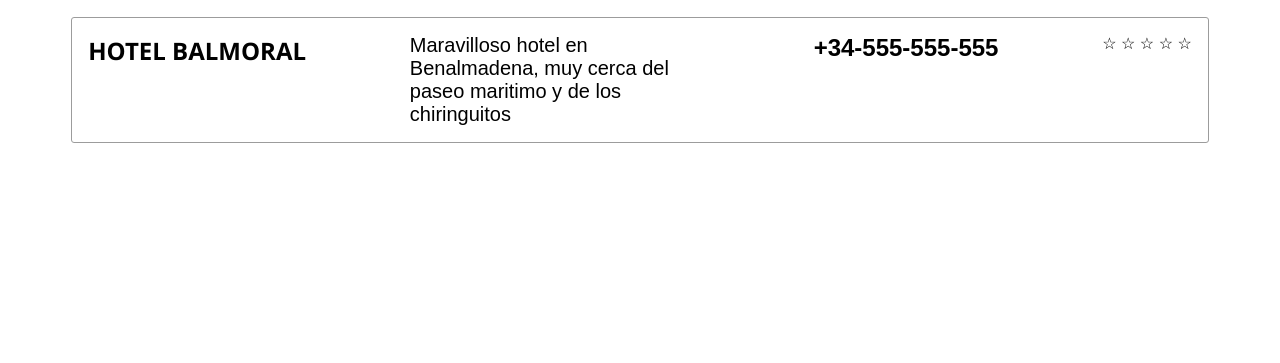
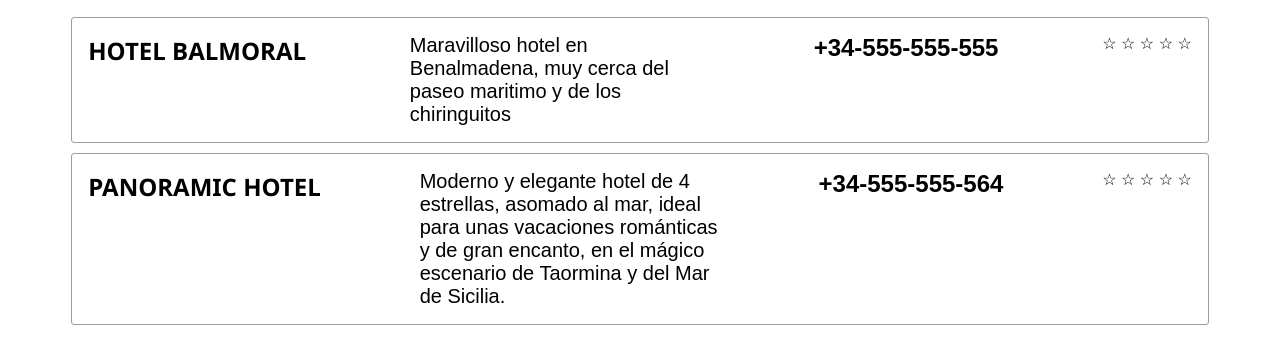
Before and after one commit to jormazlop/BootcampJS, a plain HTML site: page Modulo 0/index.html in a window 1280 px wide. Shown: the part 91-454 px from the top of the page. Drawn offline with Linux system fonts and the light colour scheme.

Commit message:
Entregable 0

```diff
--- a/Modulo 0/index.html
+++ b/Modulo 0/index.html
@@ -31,6 +31,24 @@
                              <span>&star;</span>
                         </div>
                   </div>
+                  <div class="hotel-item">
+                        <div class="hotel-name">
+                              <span>Panoramic Hotel</span>
+                        </div>
+                        <div class="hotel-description">
+                              <span>Moderno y elegante hotel de 4 estrellas, asomado al mar, ideal para unas vacaciones románticas y de gran encanto, en el mágico escenario de Taormina y del Mar de Sicilia.</span>
+                        </div>
+                        <div class="hotel-telephone">
+                              <h3>+34-555-555-564</h3>
+                        </div>
+                        <div class="hotel-stars">
+                             <span>&star;</span>
+                             <span>&star;</span>
+                             <span>&star;</span>
+                             <span>&star;</span>
+                             <span>&star;</span>
+                        </div>
+                  </div>
             </div>
       </div>
 
--- a/Modulo 0/style.css
+++ b/Modulo 0/style.css
@@ -18,6 +18,7 @@ body {
       border: 1px solid #9c9c9c;
       display: flex;
       justify-content: space-between;
+      margin-bottom: 10px;
 }
 
 .hotel-name {
```
